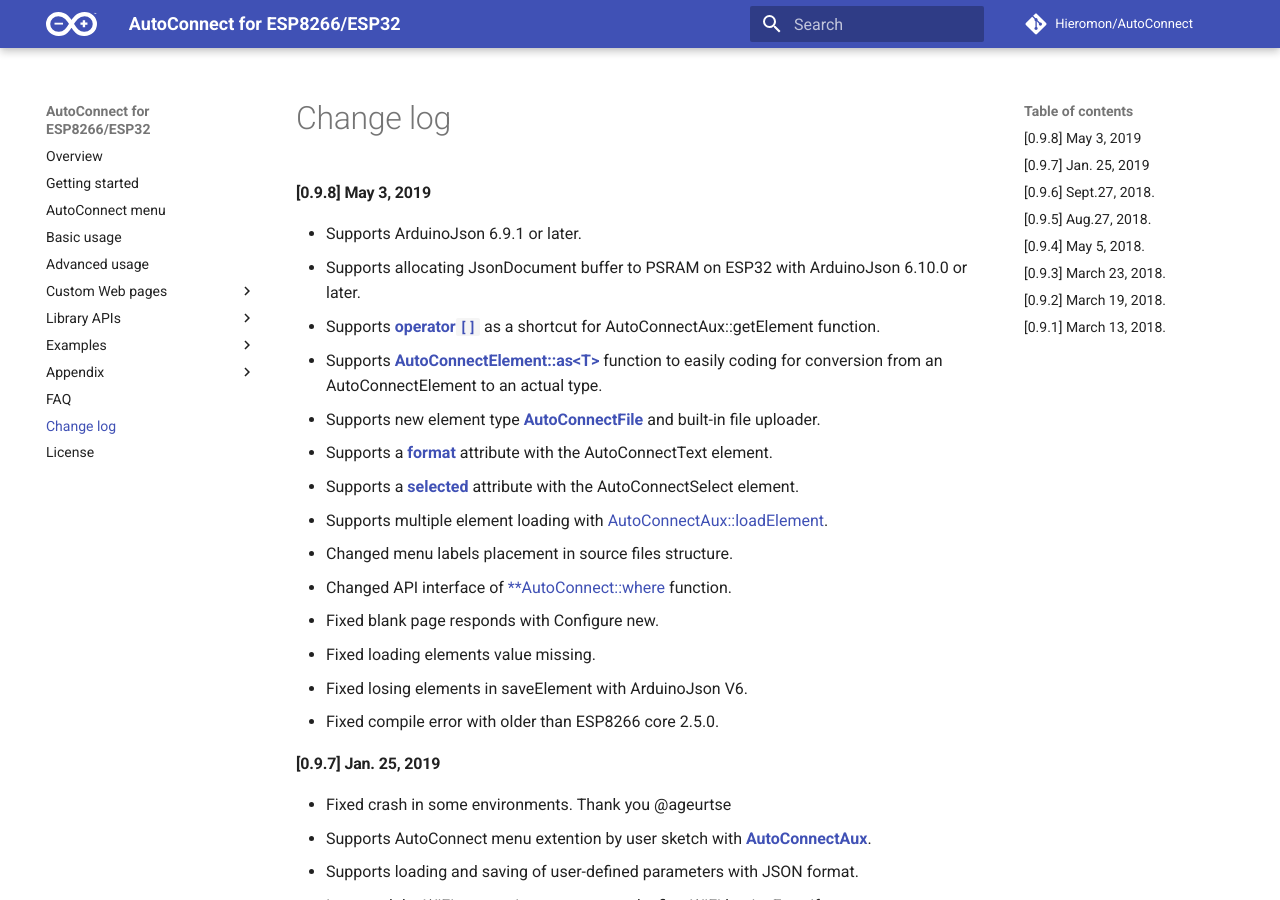
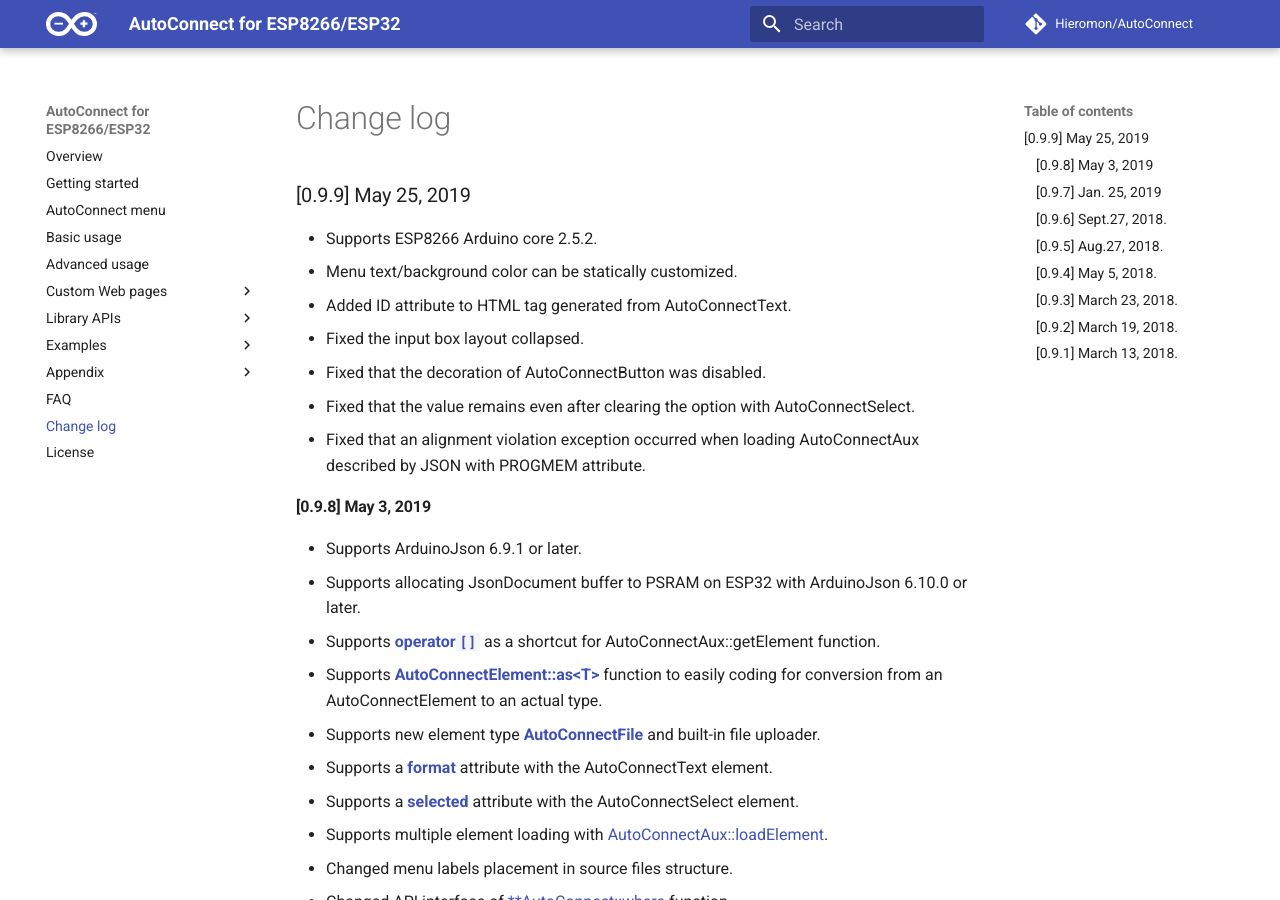
Before and after one commit to Hieromon/AutoConnect, an MkDocs documentation site: the page built from mkdocs/changelog.md, in a window 1280 px wide and 900 px high. Built offline with MkDocs 1.6.1 and Material for MkDocs 9.7.7, drawn with Linux system fonts in a browser that asks for light colours; nearby versions of some CDN libraries; comment, search, counter and statistics services are not loaded.

Commit message:
Update for v0.9.9

```diff
--- a/mkdocs/changelog.md
+++ b/mkdocs/changelog.md
@@ -1,3 +1,12 @@
+### [0.9.9] May 25, 2019
+- Supports ESP8266 Arduino core 2.5.2.
+- Menu text/background color can be statically customized.
+- Added ID attribute to HTML tag generated from AutoConnectText.
+- Fixed the input box layout collapsed.
+- Fixed that the decoration of AutoConnectButton was disabled.
+- Fixed that the value remains even after clearing the option with AutoConnectSelect.
+- Fixed that an alignment violation exception occurred when loading AutoConnectAux described by JSON with PROGMEM attribute.
+
 #### [0.9.8] May 3, 2019
 - Supports ArduinoJson 6.9.1 or later.
 - Supports allocating JsonDocument buffer to PSRAM on ESP32 with ArduinoJson 6.10.0 or later.
```
